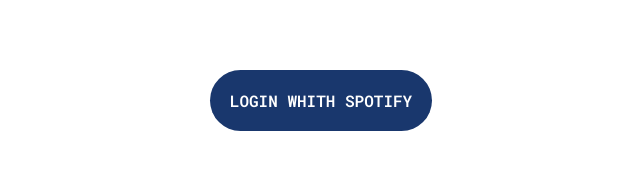
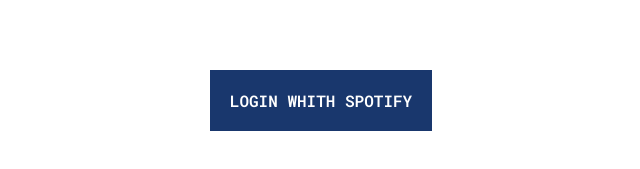
Before and after one commit to porras20/reproductor-de-musica, a React (Create React App) app: page / in a window 1280 px wide. Shown: the part 551-720 px from the top of the page, without its empty margins (319-959 px from the left). Built offline with nearby package versions, Linux system fonts and the light colour scheme; a small style sheet from the web is missing; what spotify-web-api-js would draw is missing.

Commit message:
Inslatamos libreria  hoverme.css

```diff
--- a/public/index.html
+++ b/public/index.html
@@ -15,6 +15,7 @@
       user's mobile device or desktop. See https://developers.google.com/web/fundamentals/web-app-manifest/
     -->
     <link rel="manifest" href="%PUBLIC_URL%/manifest.json" />
+    <link rel="stylesheet" href="https://cdn-hoverme.netlify.app/hoverme/1.0.1/hoverme.css">
     <!--
       Notice the use of %PUBLIC_URL% in the tags above.
       It will be replaced with the URL of the `public` folder during the build.
--- a/src/App.css
+++ b/src/App.css
@@ -1,6 +1,6 @@
 @import url('https://fonts.googleapis.com/css2?family=Roboto+Mono:wght@300;400;500;600&display=swap');
 
-
+:root{    --default-color: #000000 !important; /*color principal*/    --default-back: #eef0f4 !important; /*color de fondo*/    --font-color: #fff ; /*color de la fuente*/}
 *{
     margin: 0;
     padding: 0;
--- a/src/components/Body/SongRow.jsx
+++ b/src/components/Body/SongRow.jsx
@@ -9,7 +9,7 @@
     }
 
   return (
-    <SongRowContainer>
+    <SongRowContainer className="hvr-sweep-to-bottom">
         <img src={track.album.images[0].url} alt="Album" />
         <SongInfo onClick={() => setTrack(track)}>
             <h4>{track.name}</h4>
--- a/src/components/Body/styles.jsx
+++ b/src/components/Body/styles.jsx
@@ -159,7 +159,6 @@
 
     :hover{
         cursor: pointer;
-        background-color: #000;
         opacity: 0.8;
     }
     img{
--- a/src/components/Login/Login.jsx
+++ b/src/components/Login/Login.jsx
@@ -6,7 +6,7 @@
   return (
     <LoginContainer>
         <img src="../../Logo.png" alt="Logo" />
-        <LoginButton href={loginURL}>Login whith spotify</LoginButton>
+        <LoginButton href={loginURL} className='hvr-sweep-to-right'>Login whith spotify</LoginButton>
     </LoginContainer>
   )
 }
--- a/src/components/Login/styles.jsx
+++ b/src/components/Login/styles.jsx
@@ -13,7 +13,6 @@
 const LoginButton = styled.a`
     padding: 20px;
     background-color: #19376D;
-    border-radius: 90px;
     color: white;
     text-decoration: none;
     text-transform: uppercase;
--- a/src/components/Sidebar/Playlist.jsx
+++ b/src/components/Sidebar/Playlist.jsx
@@ -42,7 +42,11 @@
           {
             Array.isArray(playlists) ?
             playlists.map((item, index) => (
-                <h3 onClick={() => handleIdPlaylist(item.id)} key={item.id}>{item.name}</h3>
+                <h3
+                  className='hvr-shrink'
+                  onClick={() => handleIdPlaylist(item.id)}
+                  key={item.id}>{item.name}
+                  </h3>
             )) : null
           }
           </div>
```
